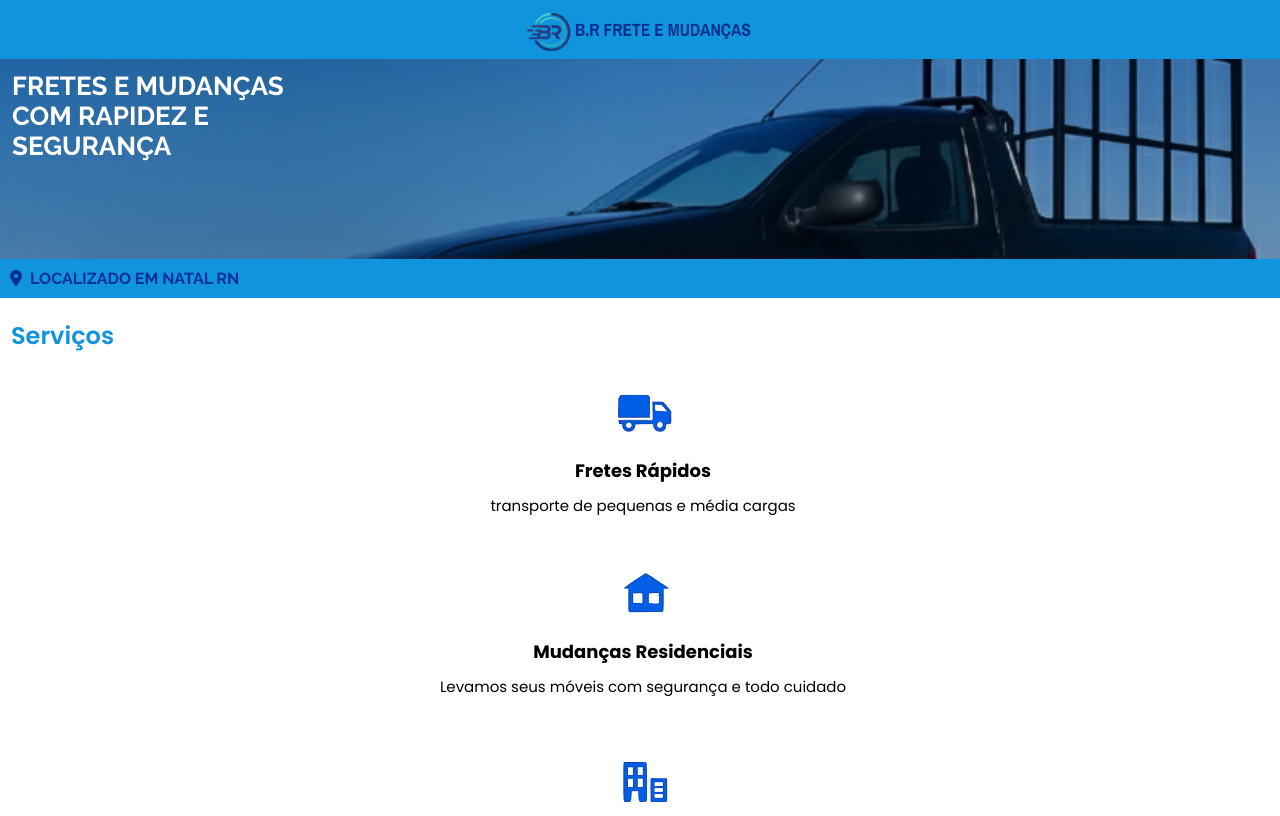
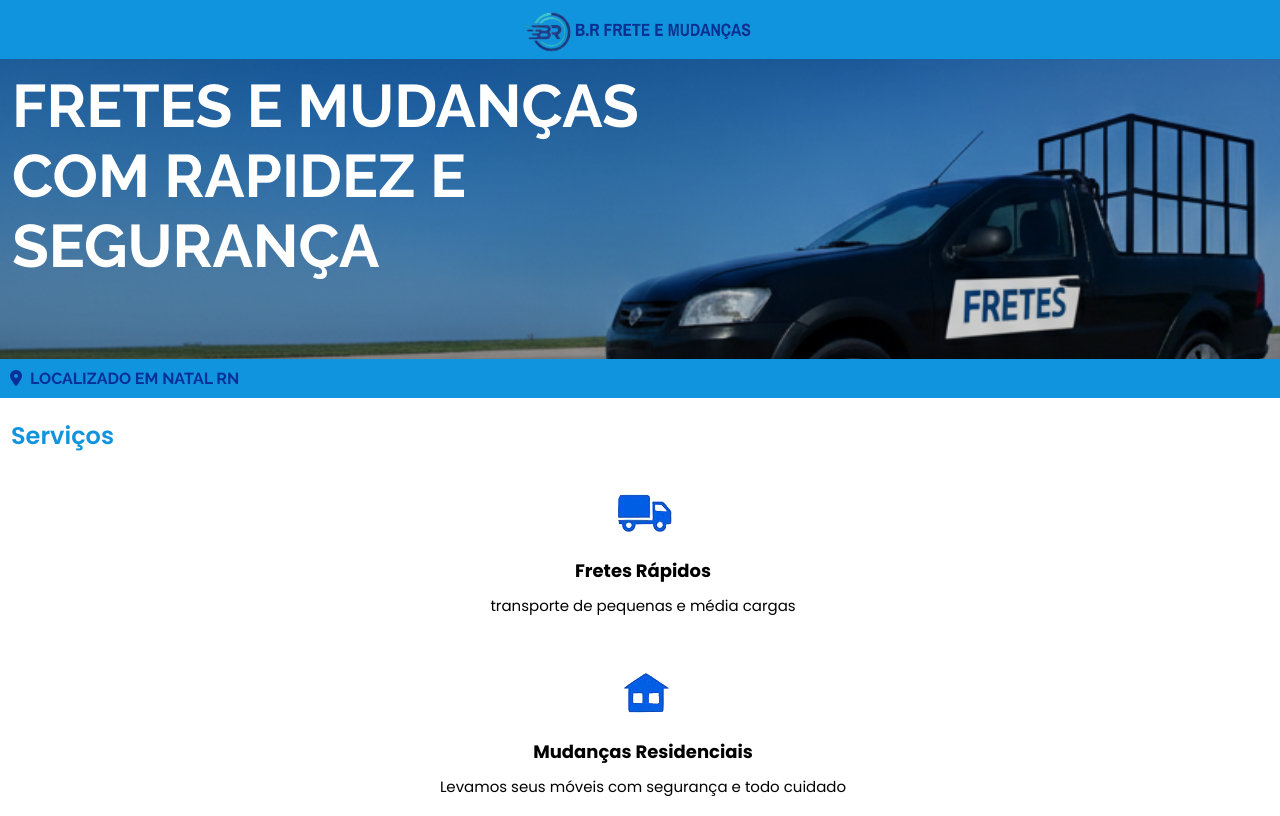
Before and after one commit to rayssavianar/projeto-2, a plain HTML site: page index.html in a window 1280 px wide. Shown: the top 816 px of the page. Drawn offline with Linux system fonts and the light colour scheme.

Commit message:
Responsividade aplicada

```diff
--- a/src/css/responsive.css
+++ b/src/css/responsive.css
@@ -0,0 +1,16 @@
+@media (min-width: 1200px) {
+
+    main .hero {
+        background: linear-gradient(rgba(0, 0, 0, 0.2), rgba(0, 0, 0, 0.2)), url(../images/car-desktop.png) no-repeat;
+        background-size: cover;
+        background-position: center;
+        min-height: 300px;
+        width: 100%;
+        transition: 2s;
+    }
+
+    main .hero .title{
+        width: 60%;
+        font-size: 60px;
+    }
+}
```
Also changed, not shown: index.html (+0 -3 lines).
